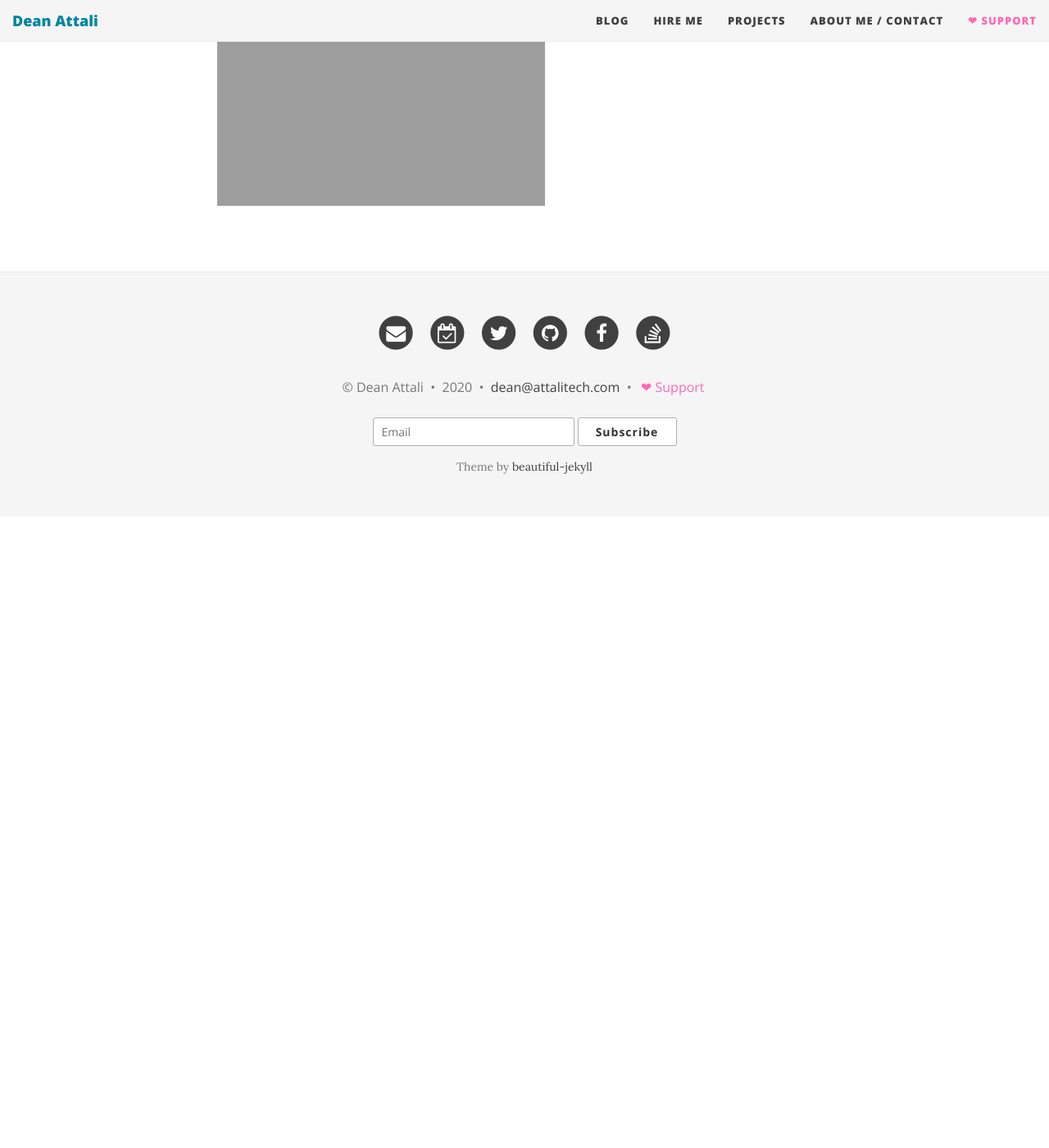
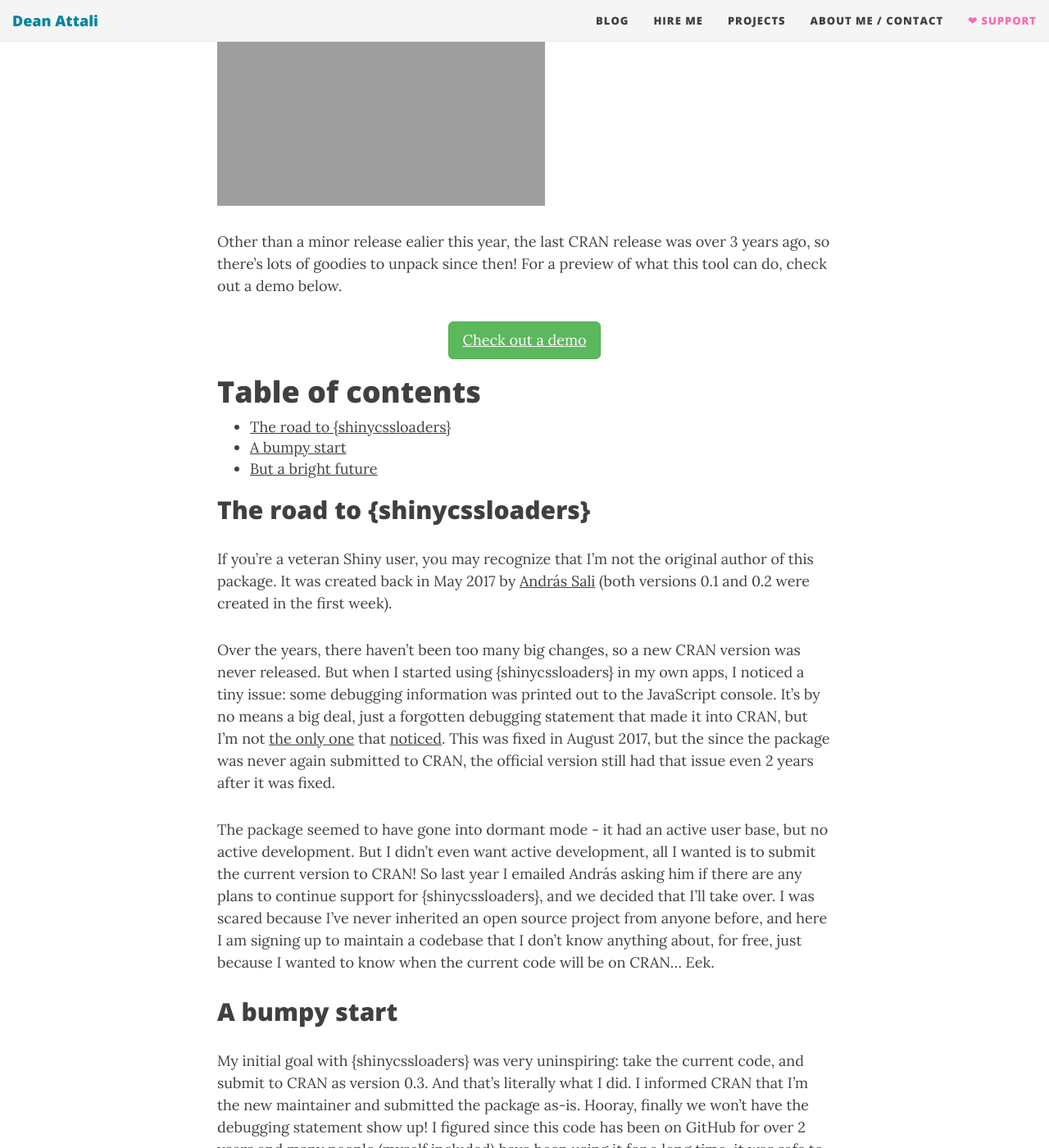
Before and after one commit to daattali/daattali.github.io, a Jekyll site: the page built from notblog/2020-08-04-shinycssloaders-v1.0.md, in a window 1280 px wide and 1400 px high, scrolled down 951 px. Shown: the whole window at 82% size. Built offline with Jekyll 4.4.1, drawn with Linux system fonts in a browser that asks for light colours; nearby versions of some CDN libraries; before the commit the page ends 1581 px from its top, so only the background shows below that; some of the changed text lies outside the part shown.

Commit message:
Update 2020-08-04-shinycssloaders-v1.0.md

```diff
--- a/notblog/2020-08-04-shinycssloaders-v1.0.md
+++ b/notblog/2020-08-04-shinycssloaders-v1.0.md
@@ -11,3 +11,42 @@
 The [{shinycssloaders}](https://github.com/daattali/shinycssloaders/) package is a handy little package that lets you easily add loading animations to a Shiny output while it's recalculating.
 
 [![demo gif]({{ site.url }}/img/blog/shinycssloaders/shinycssloaders-demo-gif.gif)]({{ site.url }}/img/blog/shinycssloaders/shinycssloaders-demo-gif.gif)
+
+Other than a minor release ealier this year, the last CRAN release was over 3 years ago, so there's lots of goodies to unpack since then! For a preview of what this tool can do, check out a demo below.
+
+<div style="text-align:center;">
+<a class="btn btn-lg btn-success" href="https://daattali.com/shiny/shinycssloaders-demo/">Check out a demo</a>
+</div>
+
+# Table of contents
+
+- [The road to {shinycssloaders}](#history)
+- [A bumpy start](#start)
+- [But a bright future](#future)
+
+## The road to {shinycssloaders} {#history}
+
+If you're a veteran Shiny user, you may recognize that I'm not the original author of this package. It was created back in May 2017 by [András Sali](https://github.com/andrewsali) (both versions 0.1 and 0.2 were created in the first week).
+
+Over the years, there haven't been too many big changes, so a new CRAN version was never released. But when I started using {shinycssloaders} in my own apps, I noticed a tiny issue: some debugging information was printed out to the JavaScript console. It's by no means a big deal, just a forgotten debugging statement that made it into CRAN, but I'm not [the only one](https://github.com/daattali/shinycssloaders/issues/6) that [noticed](https://github.com/daattali/shinycssloaders/issues/26). This was fixed in August 2017, but the since the package was never again submitted to CRAN, the official version still had that issue even 2 years after it was fixed.
+
+The package seemed to have gone into dormant mode - it had an active user base, but no active development. But I didn't even want active development, all I wanted is to submit the current version to CRAN! So last year I emailed András asking him if there are any plans to continue support for {shinycssloaders}, and we decided that I'll take over. I was scared because I've never inherited an open source project from anyone before, and here I am signing up to maintain a codebase that I don't know anything about, for free, just because I wanted to know when the current code will be on CRAN... Eek.
+
+## A bumpy start {#start}
+
+My initial goal with {shinycssloaders} was very uninspiring: take the current code, and submit to CRAN as version 0.3. And that's literally what I did. I informed CRAN that I'm the new maintainer and submitted the package as-is. Hooray, finally we won't have the debugging statement show up! I figured since this code has been on GitHub for over 2 years and many people (myself included) have been using it for a long time, it was safe to submit it.
+
+But life would be too boring if things just worked out the way they should. Within a few days of the new version being on CRAN, I received a flood of emails and issues caused by the new version. To this day I don't comprehend how these issues existed in the GitHub version for over 2 years undetected. I started to regret taking over this package, because I was now finding myself spending hours and hours trying to learn the codebase and deal with all these old-new issues.
+
+## But a bright future {#future}
+
+It took a while, but eventually all the bugs that were introduced with version 0.3 were fixed! But I wasn't ready to submit a new version just yet, version 0.4 needed to be more interesting.
+
+- Since I already read the entire codebase by this point, I decided to also do some major refactoring in order to simplify any future work.
+- I looked through all the GitHub issues and PRs that have accumulated since 2017 and addressed all of them, including fixing many bugs.
+- A parameter was added to allow you to use a custom image instead of the built-in animations.
+- Another parameter was added that allows you to keep the output greyed out but still visible while the loading animation is on top of it (by default the output is hidden while the loading animation is shown).
+- A [demo shiny app](https://daattali.com/shiny/shinycssloaders-demo/) showcasing the package was created.
+- The documentation (mainly README) was verbose and unclear before, so that was revamped as well.
+
+For a complete list of bug fixes and new feautres, you can look at the [NEWS file](https://github.com/daattali/shinycssloaders/blob/master/NEWS.md). {shinycssloaders} is now at a good place and I invite you to use it in your next Shiny app!
```
